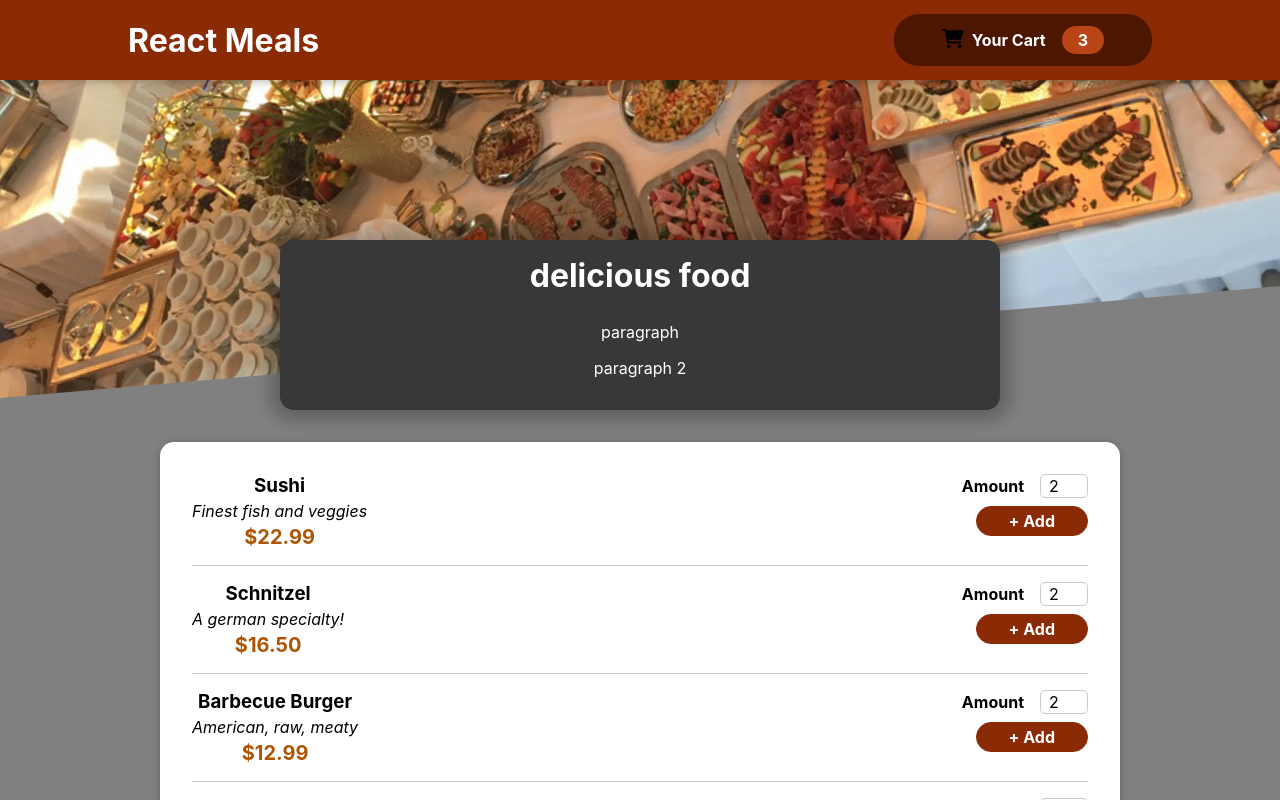
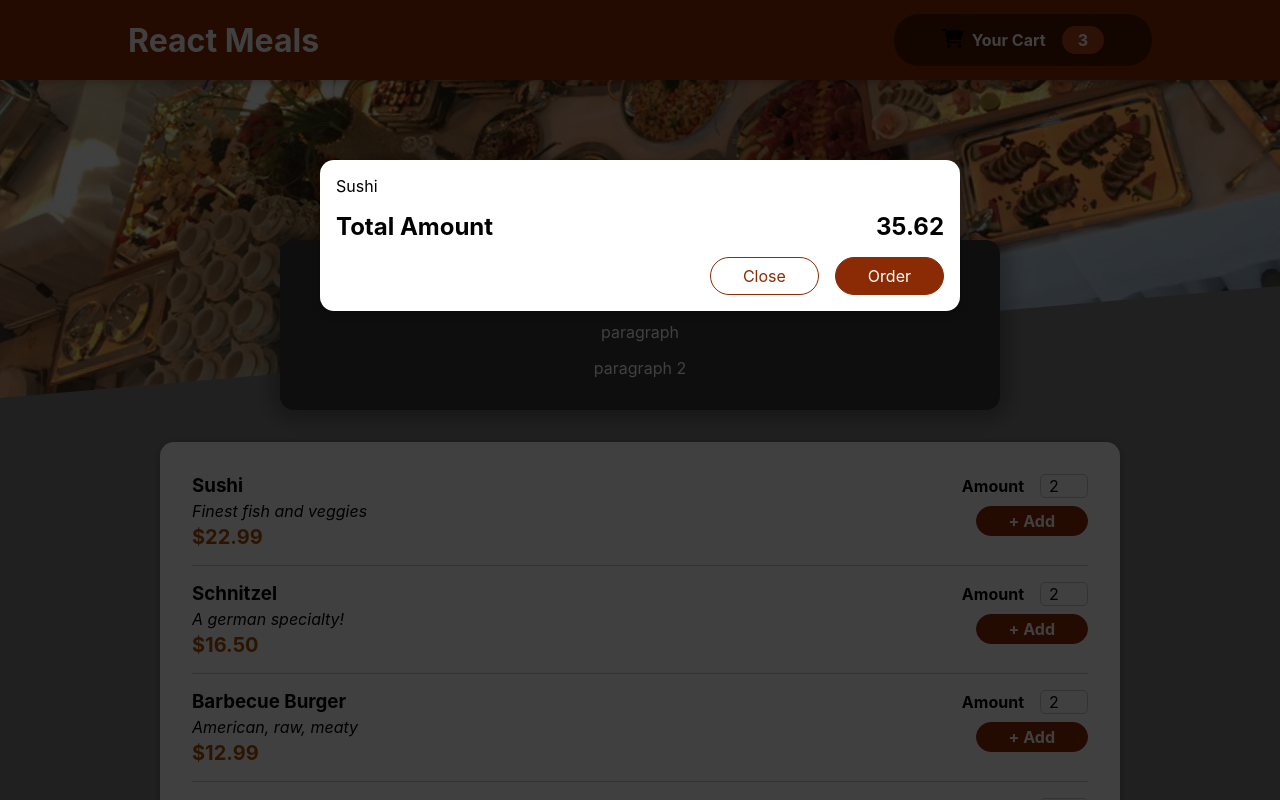
Before and after one commit to Raihan9797/web-prac, a React (Create React App) app in the folder frontend/my-app/: page / in a window 1280 px wide. Shown: the top 800 px of the page. Built offline with nearby package versions, Linux system fonts and the light colour scheme; the HTML template or start-up script is replaced by a standard one.

Commit message:
getting cart to overlay via react portal

```diff
--- a/frontend/my-app/public/index.html
+++ b/frontend/my-app/public/index.html
@@ -28,6 +28,7 @@
   </head>
   <body>
     <noscript>You need to enable JavaScript to run this app.</noscript>
+    <div id="overlays"></div>
     <div id="root"></div>
     <!--
       This HTML file is a template.
--- a/frontend/my-app/src/App.js
+++ b/frontend/my-app/src/App.js
@@ -1,17 +1,20 @@
 import './App.css';
 import Header from './components/Layout/Header';
 import Meals from './components/Meals/Meals';
+import Cart from './components/Cart/Cart';
+import {Fragment} from 'react';
 
 function App() {
   return (
-    <div className="App">
+    <Fragment className="App">
+      <Cart/>
       <Header></Header>
       <main>
         <Meals></Meals>
 
       </main>
 
-    </div>
+    </Fragment>
   );
 }
 
--- a/frontend/my-app/src/components/Cart/Cart.js
+++ b/frontend/my-app/src/components/Cart/Cart.js
@@ -1,3 +1,4 @@
+import Modal from '../UI/Modal';
 import classes from './Cart.module.css';
 
 function Cart(props) {
@@ -8,7 +9,7 @@
     </ul>
 
     return (
-        <div>
+        <Modal>
             {cartItems}
             <div className = {classes.total}>
                 <span>Total Amount</span>
@@ -18,7 +19,7 @@
                 <button className={classes['button--alt']}>Close</button>
                 <button className={classes.button}>Order</button>
             </div>
-        </div>
+        </Modal>
     )
 };
 
--- /dev/null
+++ b/frontend/my-app/src/components/UI/Modal.js
@@ -0,0 +1,30 @@
+import classes from './Modal.module.css';
+import {Fragment} from 'react';
+import ReactDOM from 'react-dom';
+
+
+function Backdrop(props) {
+    return <div className={classes.backdrop}></div>
+};
+
+function ModalOverlay(props) {
+    return <div className={classes.modal}>
+        <div className={classes.content}>{props.children}</div>
+    </div>
+
+}
+
+// the hook for the portal to latch on to
+const portalElement = document.getElementById('overlays');
+
+
+function Modal(props) {
+    return <Fragment>
+        {ReactDOM.createPortal(<Backdrop/>, portalElement)}
+        {ReactDOM.createPortal(<ModalOverlay>{props.children}</ModalOverlay>,
+         portalElement)}
+    </Fragment>
+
+};
+
+export default Modal;
--- /dev/null
+++ b/frontend/my-app/src/components/UI/Modal.module.css
@@ -0,0 +1,40 @@
+.backdrop {
+  position: fixed;
+  top: 0;
+  left: 0;
+  width: 100%;
+  height: 100vh;
+  z-index: 20;
+  background-color: rgba(0, 0, 0, 0.75);
+}
+
+.modal {
+  position: fixed;
+  top: 20vh;
+  left: 5%;
+  width: 90%;
+  background-color: white;
+  padding: 1rem;
+  border-radius: 14px;
+  box-shadow: 0 2px 8px rgba(0, 0, 0, 0.25);
+  z-index: 30;
+  animation: slide-down 300ms ease-out forwards;
+}
+
+@media (min-width: 768px) {
+  .modal {
+    width: 40rem;
+    left: calc(50% - 20rem);
+  }
+}
+
+@keyframes slide-down {
+  from {
+    opacity: 0;
+    transform: translateY(-3rem);
+  }
+  to {
+    opacity: 1;
+    transform: translateY(0);
+  }
+}
```
Also changed, not shown: 1 other file (tests, documents, lock files or other folders).
